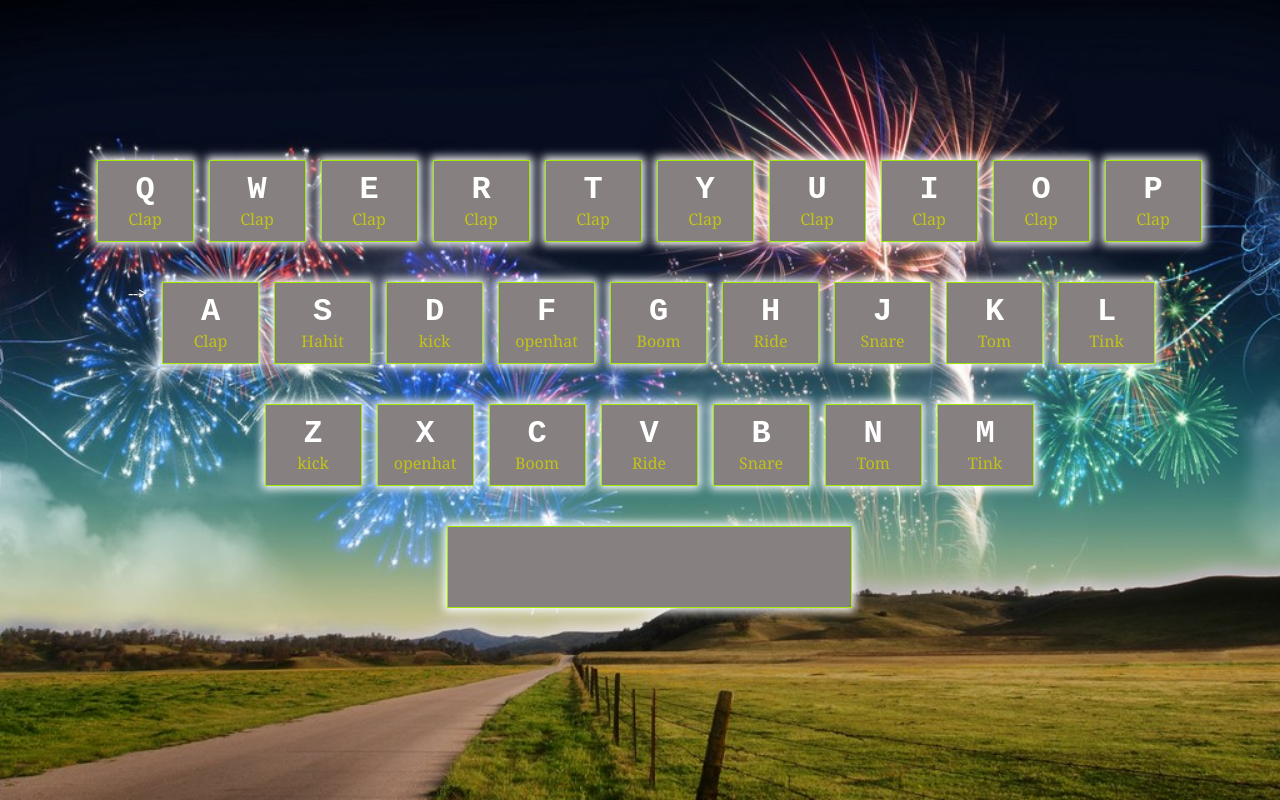
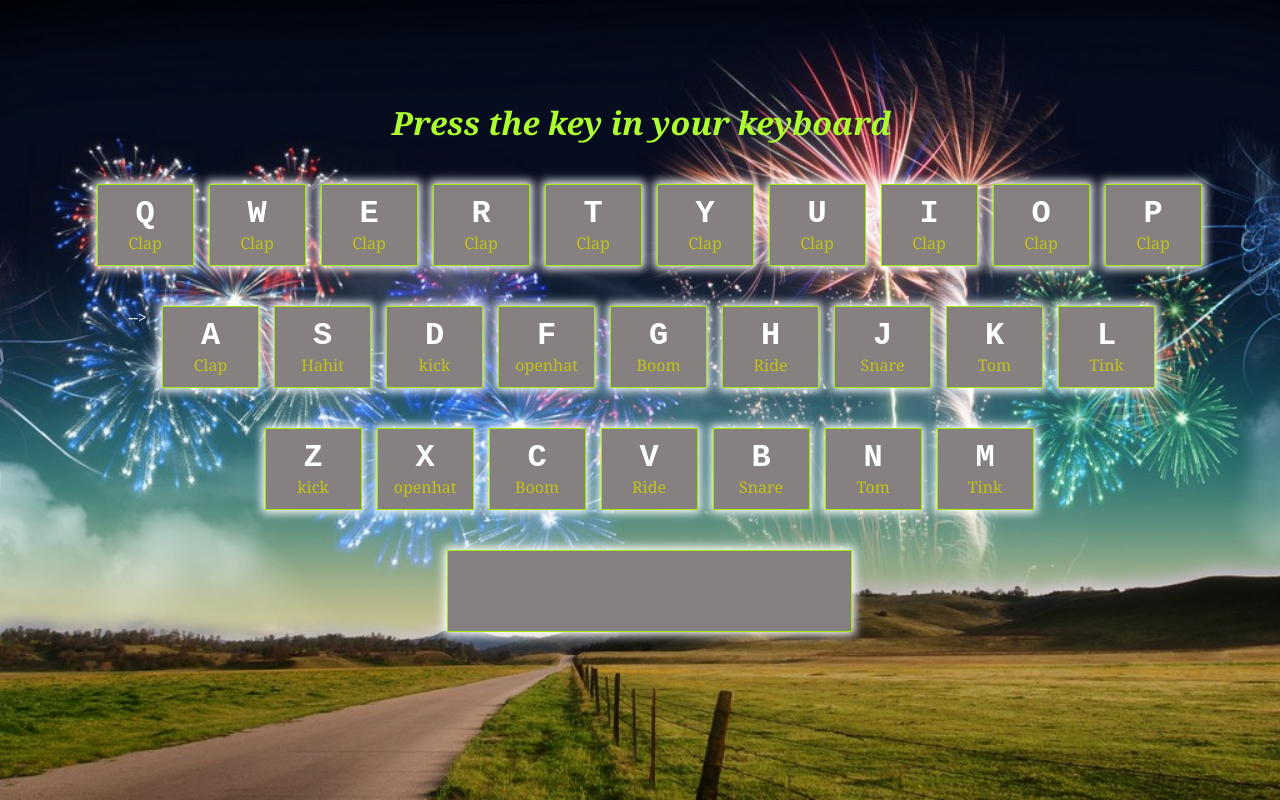
Before and after one commit to hussainHakimi/Paino-in-Pc, a plain HTML site: page index.html in a window 1280 px wide. Drawn offline with Linux system fonts and the light colour scheme.

Commit message:
title is added.

```diff
--- a/index.html
+++ b/index.html
@@ -11,6 +11,7 @@
 <body>
 
   <div class="keys">
+    <h1>Press the key in your keyboard</h1>
     <!-- start of first phase -->
     <div class="firstPhase">
       <div data-key="81" class="key">
--- a/style.css
+++ b/style.css
@@ -6,6 +6,13 @@ body{
   background-size: cover;
   box-sizing: border-box;
   font-family: Georgia, 'Times New Roman', Times, serif;
+}
+h1{
+  font-family: Georgia, 'Times New Roman', Times, serif;
+  font-style: italic;
+  /* background-color: #ccc; */
+  color: greenyellow;
+  margin-bottom: 40px;
 }
 .firstPhase, .secondPhase, .thirdPhase, .forthPhase{
   display: flex;
@@ -23,7 +30,7 @@ body{
   justify-content:center;
   align-items: center;
   color: #fff;
-  margin-top: 20vh;
+  margin-top: 10vh;
 }
 .key{
   width: 95px;
```
